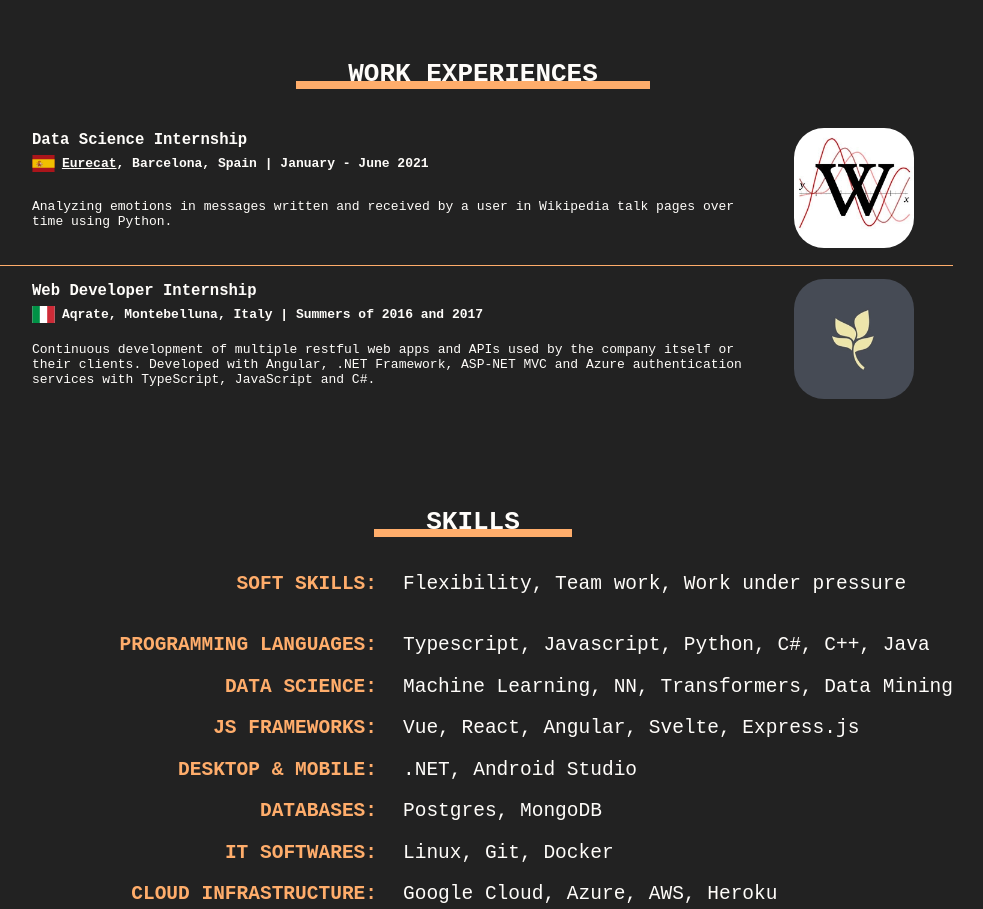
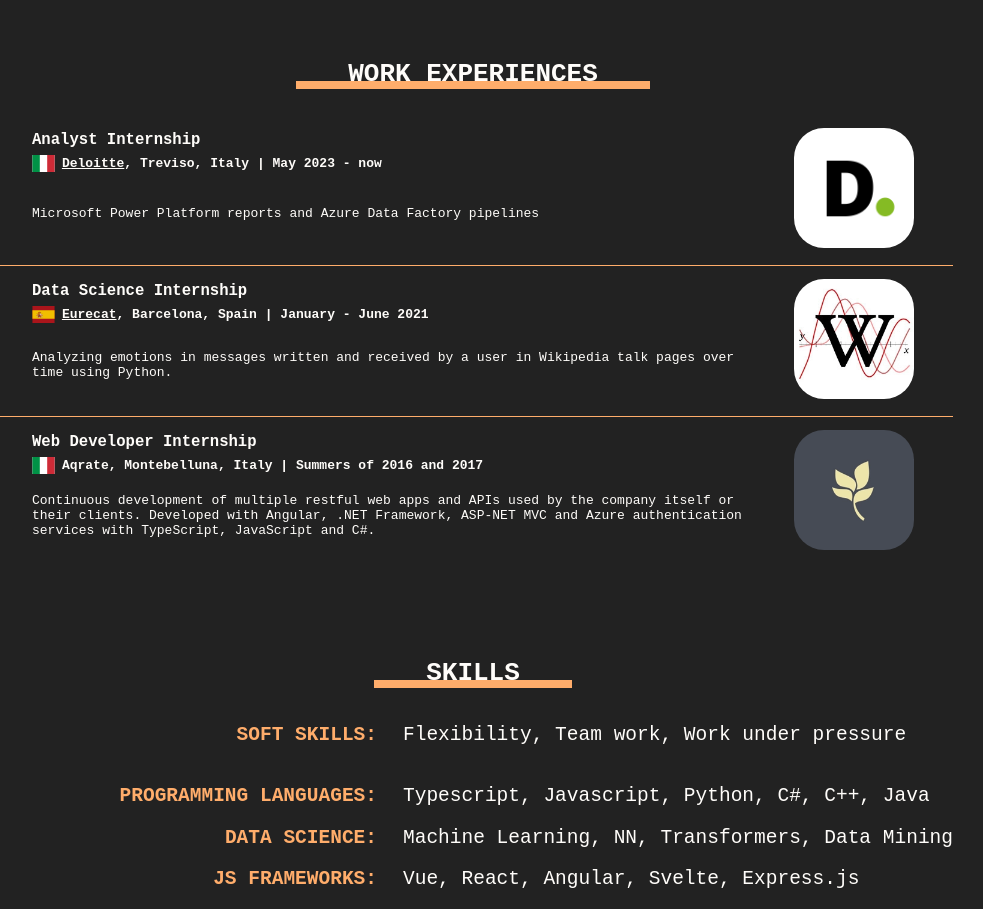
Before and after one commit to nicolatoscan/nicolatoscan, a Svelte app: page / in a window 1280 px wide. Shown: the part 1320-2229 px from the top of the page, without its empty margins (167-1150 px from the left). Built offline with nearby package versions, Linux system fonts and the light colour scheme.

Commit message:
Deloitte

```diff
--- a/src/components/Boxes.svelte
+++ b/src/components/Boxes.svelte
@@ -127,6 +127,15 @@
             },
         ],
         Experience: [
+            {
+                flipped: true,
+                img: "./images/Deloitte.webp",
+                title: "Analyst Internship",
+                subtitles: [
+                    { flag: 'It', name: "Deloitte", text: ", Treviso, Italy | May 2023 - now", url: "https://www.deloitte.com/" }
+                ],
+                description: "Microsoft Power Platform reports and Azure Data Factory pipelines"
+            },
             {
                 flipped: true,
                 img: "./images/wiki.webp",
```
Also changed, not shown: package.json (+8 -8 lines), public/images/Deloitte.webp (added), 1 other file (tests, documents, lock files or other folders).
